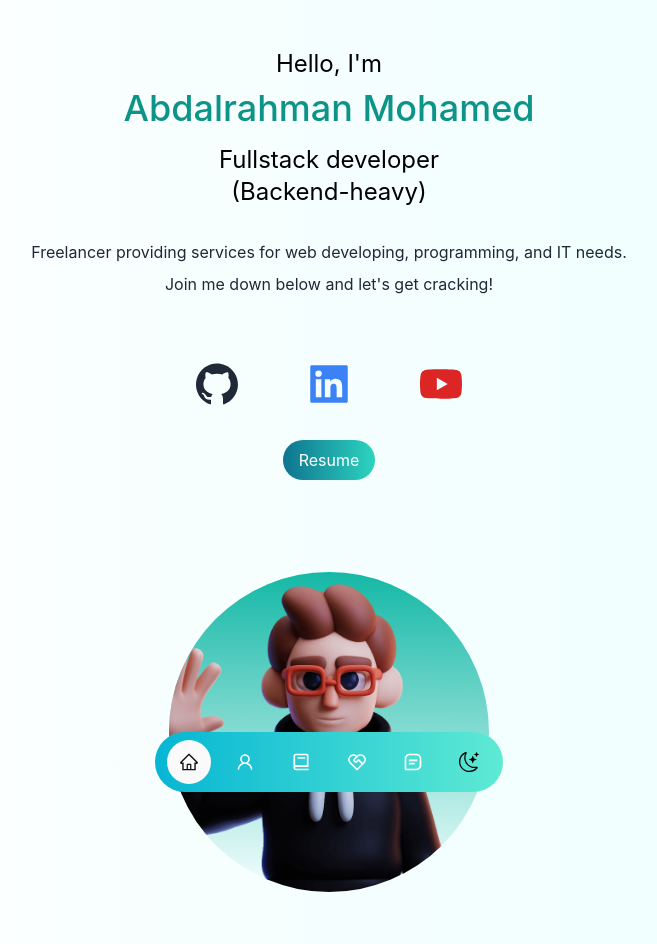
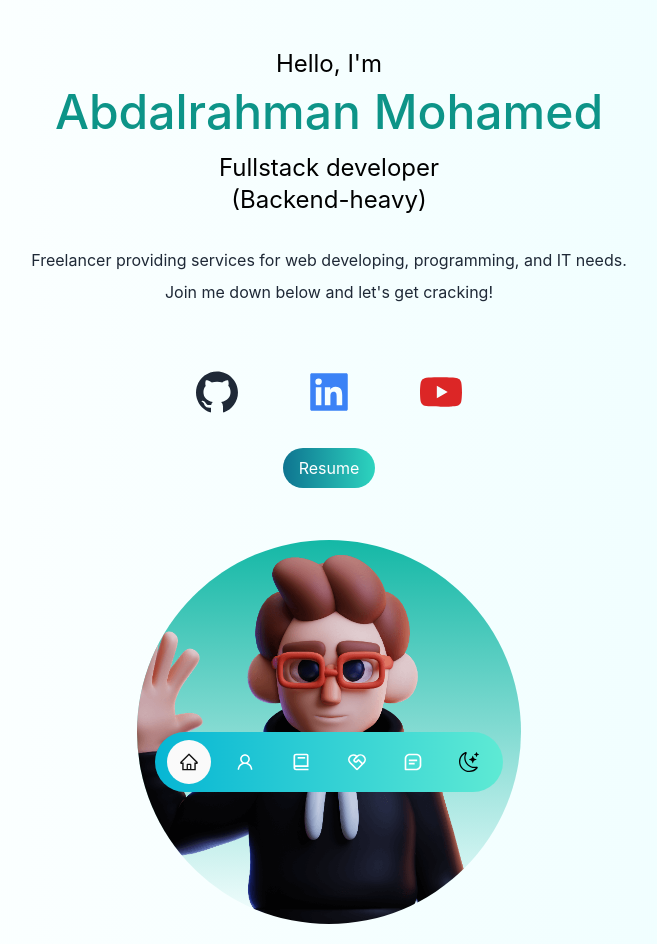
Before and after one commit to abdoohossamm/portfolio, a Next.js app: page / in a window 1280 px wide. Shown: the top 944 px of the page, without its empty margins (311-968 px from the left). Built offline with nearby package versions, Linux system fonts and the light colour scheme.

Commit message:
Apply dark mode to Main section

```diff
--- a/components/home/Main.jsx
+++ b/components/home/Main.jsx
@@ -7,14 +7,14 @@ const Main = () => {
     return (
         <section id="main" className="min-h-screen">
             <div className={"text-center p-10"}>
-                <h3 className={"text-2xl pt-2"}>Hello, I'm</h3>
-                <h2 className={"text-4xl py-2 text-teal-600 font-medium"}>Abdalrahman Mohamed</h2>
-                <h3 className={"text-2xl pt-2"}>Fullstack developer</h3>
-                <h3 className={"text-2xl pb-2"}>(Backend-heavy)</h3>
-                <p className={"text-md pt-5 leading-8 text-gray-800"}>
+                <h3 className={"text-2xl pt-2 dark:text-white"}>Hello, I'm</h3>
+                <h2 className={"text-4xl lg:text-5xl py-2 text-teal-600 font-medium"}>Abdalrahman Mohamed</h2>
+                <h3 className={"text-2xl pt-2 dark:text-white"}>Fullstack developer</h3>
+                <h3 className={"text-2xl pb-2 dark:text-white"}>(Backend-heavy)</h3>
+                <p className={"text-md pt-5 leading-8 text-gray-800 dark:text-white"}>
                     Freelancer providing services for web developing, programming, and IT needs.
                 </p>
-                <p className={"text-md pb-5 leading-8 text-gray-800"}>
+                <p className={"text-md pb-5 leading-8 text-gray-800 dark:text-white"}>
                     Join me down below and let's get cracking!
                 </p>
 
@@ -31,7 +31,7 @@ const Main = () => {
                     Resume
                 </a>
             </div>
-            <div className={"relative mx-auto bg-gradient-to-b from-teal-500 rounded-full w-80 h-80 mt-20 overflow-hidden"}>
+            <div className={"relative mx-auto bg-gradient-to-b from-teal-500 rounded-full w-72 h-72 mt-10 overflow-hidden md:w-80 md:h-80 lg:w-96 lg:h-96"}>
                 <Image
                     src={waving}
                     alt={"waving avatar"}
```
